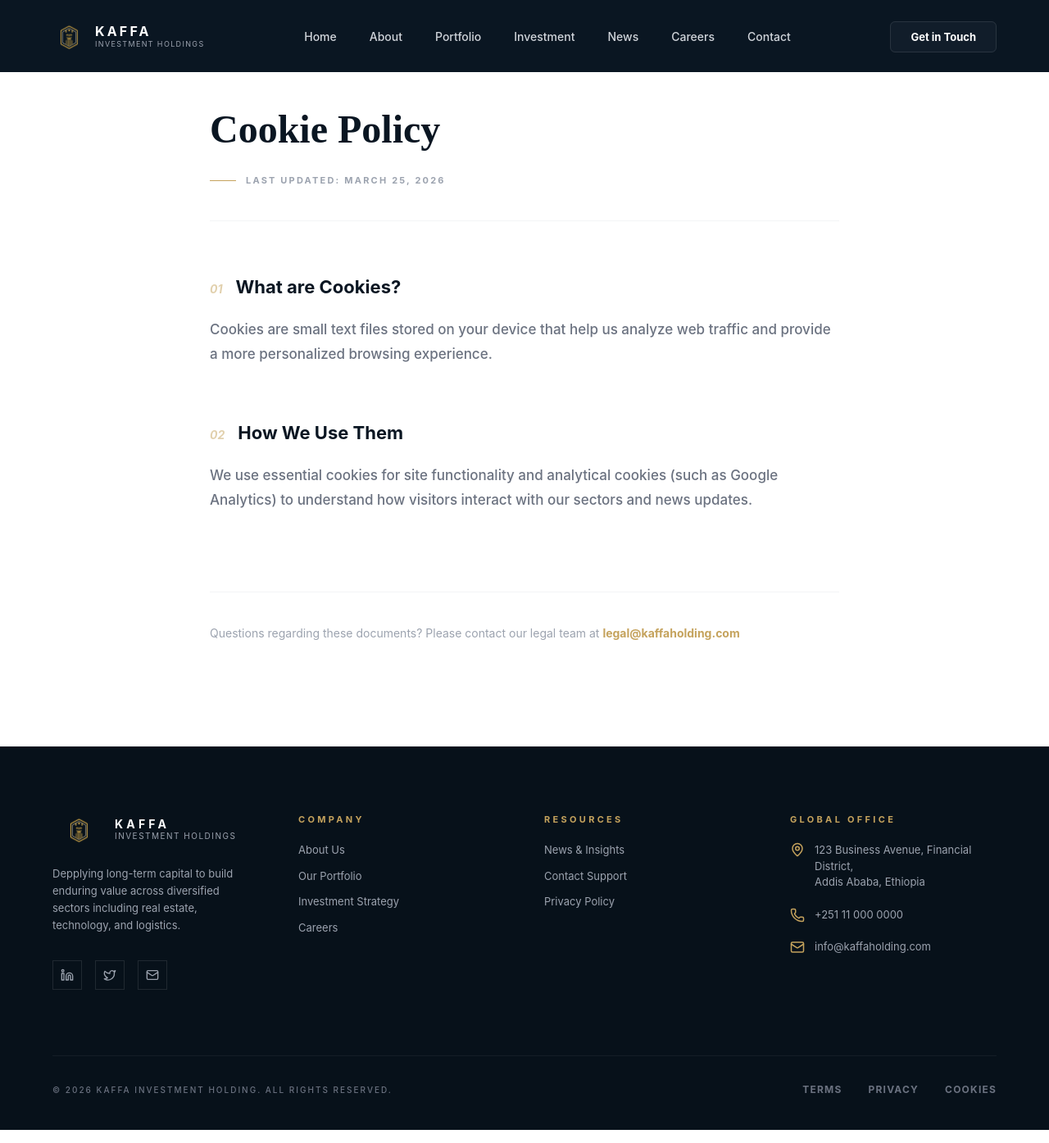
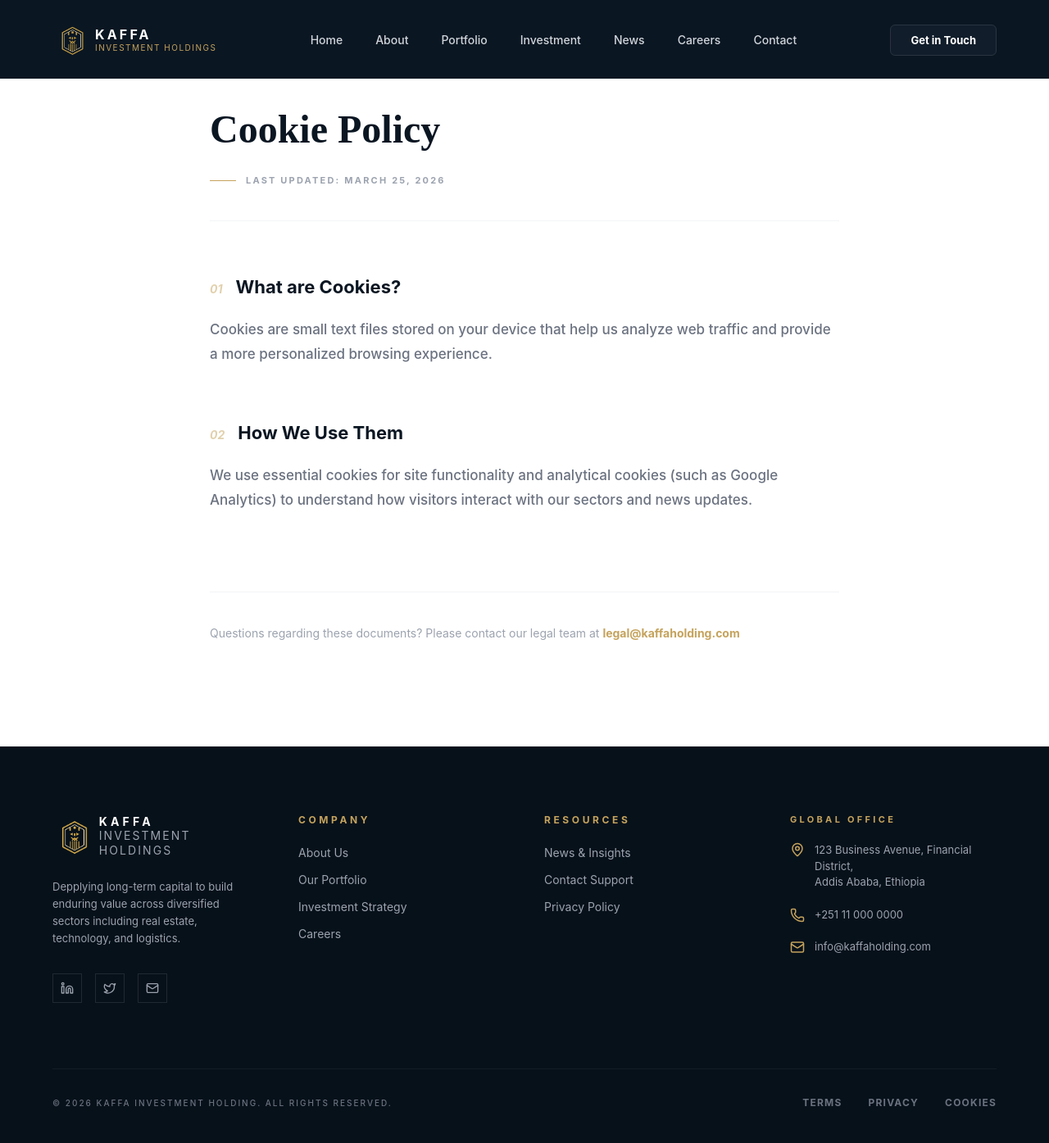
Before and after one commit to dawaisthename/kaffa_investment_holdings, a React (Vite) app: page /cookies in a window 1280 px wide. Shown: the whole page at 82% size. Built offline with nearby package versions, Linux system fonts and the light colour scheme.

Commit message:
fix:updated some logo size and title alignment

```diff
--- a/src/components/Footer.jsx
+++ b/src/components/Footer.jsx
@@ -10,17 +10,17 @@ export default function Footer() {
         <div className="grid grid-cols-1 md:grid-cols-2 lg:grid-cols-4 gap-12 mb-20">
           {/* Column 1: Brand & Identity */}
           <div className="flex flex-col gap-6">
-            <div className="flex items-center gap-3">
+            <div className="flex items-center gap-1">
               <img
                 src={logo}
                 alt="Kaffa Logo"
-                className="w-16 h-10 object-contain brightness-110"
+                className="w-14 h-14 object-contain brightness-110"
               />
               <div className="flex flex-col leading-tight">
                 <span className="font-bold tracking-[0.3em] text-[14px] uppercase">
                   Kaffa
                 </span>
-                <span className="text-[10px] tracking-[0.15em] uppercase text-gray-400">
+                <span className="text-[14px] tracking-[0.15em] uppercase text-gray-400">
                   Investment Holdings
                 </span>
               </div>
@@ -114,7 +114,7 @@ export default function Footer() {
 // Sub-components
 const FooterColumn = ({ title, links }) => (
   <div className="flex flex-col gap-5">
-    <h4 className="text-[11px] uppercase tracking-[0.3em] text-[#c5a35d] font-bold">
+    <h4 className="text-[12px] uppercase tracking-[0.3em] text-[#c5a35d] font-bold">
       {title}
     </h4>
     <div className="flex flex-col gap-3">
@@ -122,7 +122,7 @@ const FooterColumn = ({ title, links }) => (
         <Link
           key={link.name}
           to={link.path}
-          className="text-gray-400 hover:text-white text-[13px] transition-colors duration-300 w-fit"
+          className="text-gray-400 hover:text-white text-[14px] transition-colors duration-300 w-fit"
         >
           {link.name}
         </Link>
--- a/src/components/Header.jsx
+++ b/src/components/Header.jsx
@@ -47,11 +47,11 @@ export default function Header() {
       className={`fixed top-0 w-full z-[100] transition-all duration-500 ease-in-out ${headerBg} px-6 md:px-16 flex justify-between items-center`}
     >
       {/* Logo Section */}
-      <Link to="/" className="flex items-center gap-3 z-[101]">
+      <Link to="/" className="flex items-center gap-1 z-[101]">
         <img
           src={logo}
           alt="Kaffa Logo"
-          className="w-8 md:w-10 h-8 md:h-10 object-contain"
+          className="w-10 md:w-12 h-10 md:h-12 object-contain"
         />
         <div className="flex flex-col leading-tight">
           <span
@@ -61,7 +61,7 @@ export default function Header() {
           >
             Kaffa
           </span>
-          <span className="text-[8px] md:text-[9px] tracking-[0.15em] uppercase text-gray-400">
+          <span className="text-[8px] text-[#c5a35d] md:text-[10px] tracking-[0.15em] uppercase  ">
             Investment Holdings
           </span>
         </div>
```
